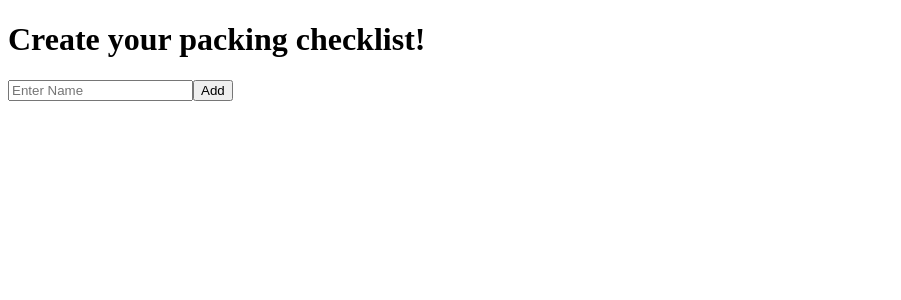
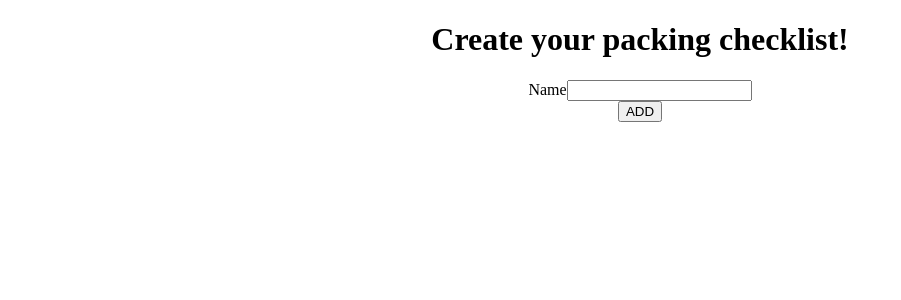
Before and after one commit to alinech20/packing-checklist, a Vue app: page / in a window 1280 px wide. Shown: the top 300 px of the page, without its empty margins (0-901 px from the left). Built offline with nearby package versions, Linux system fonts and the light colour scheme.

Commit message:
Replace html with own components

```diff
--- a/src/App.vue
+++ b/src/App.vue
@@ -11,8 +11,21 @@ const { getActiveChecklist } = storeToRefs(checklistStore)
 </script>
 
 <template>
-  <h1>Create your packing checklist!</h1>
-  <ChecklistListView v-if="!getActiveChecklist.id" />
-  <ChecklistView v-else />
-  <SnackBar />
+  <main class="content">
+    <h1 class="content-title">Create your packing checklist!</h1>
+    <ChecklistView v-if="getActiveChecklist.id" />
+    <ChecklistListView v-else />
+    <SnackBar />
+  </main>
 </template>
+
+<style lang="css">
+.content {
+  max-width: 960px;
+  margin: 0 auto;
+}
+
+.content-title {
+  text-align: center;
+}
+</style>
--- a/src/components/Global/forms/CustomButton.vue
+++ b/src/components/Global/forms/CustomButton.vue
@@ -6,7 +6,12 @@ defineProps<IButtonProps>()
 </script>
 
 <template>
-  <button @click="$emit('click')">{{ text }}</button>
+  <button class="custom-button" @click.stop.prevent="$emit('click')">{{ text }}</button>
 </template>
 
-<style scoped lang="css"></style>
+<style lang="css">
+.custom-button {
+  text-transform: uppercase;
+  cursor: pointer;
+}
+</style>
--- a/src/components/PackingChecklist/AddChecklist.vue
+++ b/src/components/PackingChecklist/AddChecklist.vue
@@ -1,11 +1,13 @@
 <script setup lang="ts">
 import { ref } from 'vue'
 import { useChecklistStore } from '@/stores/checklist.ts'
+import CustomInput from '@/components/Global/forms/CustomInput.vue'
+import CustomButton from '@/components/Global/forms/CustomButton.vue'
 
 const { addChecklist } = useChecklistStore()
 
 const name = ref<string>('')
-const submit = () => {
+const add = () => {
   addChecklist(name.value)
   name.value = ''
 }
@@ -13,11 +15,22 @@ const submit = () => {
 
 <template>
   <section class="add-checklist">
-    <form class="add-checklist__form" @submit.prevent="submit()">
-      <input type="text" class="add-checklist__input" placeholder="Enter Name" v-model="name" />
-      <input type="submit" class="add-checklist__submit" value="Add" />
+    <form class="add-checklist__form">
+      <CustomInput
+        label="Name"
+        label_for="name"
+        type="text"
+        class="add-checklist__input"
+        placeholder="Enter Name"
+        v-model.trim.capitalizeEach="name"
+      />
+      <CustomButton class="add-checklist__submit" text="Add" @click="add" />
     </form>
   </section>
 </template>
 
-<style lang="css"></style>
+<style lang="css">
+.add-checklist {
+  text-align: center;
+}
+</style>
--- a/src/components/PackingChecklist/ChecklistListItem.vue
+++ b/src/components/PackingChecklist/ChecklistListItem.vue
@@ -3,6 +3,8 @@ import type { IChecklist } from '@/types/checklist.ts'
 import { ref } from 'vue'
 import { useChecklistStore } from '@/stores/checklist.ts'
 import { usePackingItemStore } from '@/stores/packing-item.ts'
+import CustomInput from '@/components/Global/forms/CustomInput.vue'
+import CustomButton from '@/components/Global/forms/CustomButton.vue'
 
 const props = defineProps<{
   checklist: IChecklist
@@ -37,12 +39,7 @@ const saveChecklist = () => {
 }
 
 const removeChecklist = () => {
-  if (props.checklist.id) {
-    removeAllItemsByChecklistId(props.checklist.id)
-    return removeChecklistById(props.checklist.id)
-  }
-
-  removeAllItemsByChecklistTempId(props.checklist.temp_id)
+  if (props.checklist.id) return removeChecklistById(props.checklist.id)
   removeChecklistByTempId(props.checklist.temp_id)
 }
 
@@ -54,37 +51,26 @@ const setActiveChecklist = () => {
 
 <template>
   <article class="checklist-item">
-    <form class="checklist-item__edit-form" @submit.prevent="saveChecklist">
+    <form class="checklist-item__edit-form">
       <section class="checklist-item__actions">
-        <input
-          type="button"
-          class="checklist-item__remove"
-          @click="removeChecklist"
-          value="Remove"
-        />
-        <input
-          type="button"
+        <CustomButton class="checklist-item__remove" @click="removeChecklist" text="Remove" />
+        <CustomButton
           class="checklist-item__edit"
           v-if="!editMode"
           @click="editMode = true"
-          value="Edit name"
+          text="Edit name"
         />
-        <input type="submit" class="checklist-item__save" v-else value="Save" />
-        <input
-          type="button"
-          class="checklist-item__edit-items"
-          @click="setActiveChecklist"
-          value="Edit"
-        />
+        <CustomButton class="checklist-item__save" v-else text="Save" @click="saveChecklist" />
+        <CustomButton class="checklist-item__edit-items" @click="setActiveChecklist" text="Edit" />
       </section>
       <section class="checklist-item__data">
-        <label class="checklist-item__field-label" for="name">Name</label>
-        <input
-          id="name"
+        <CustomInput
+          label="Name"
+          label_for="name"
           class="checklist-item__field"
           type="text"
           :disabled="!editMode"
-          v-model="name"
+          v-model.trim.capitalizeEach="name"
         />
       </section>
     </form>
--- a/src/stores/checklist.ts
+++ b/src/stores/checklist.ts
@@ -163,7 +163,10 @@ export const useChecklistStore = defineStore(
       if (!redirect) return
       return id
     }
-    const resetActiveChecklist = () => (activeChecklist.value = {} as IChecklist)
+    const resetActiveChecklist = () => {
+      activeChecklist.value = {} as IChecklist
+      usePackingItemStore().setItems([])
+    }
 
     return {
       checklists,
--- a/src/stores/packing-item.ts
+++ b/src/stores/packing-item.ts
@@ -130,15 +130,6 @@ export const usePackingItemStore = defineStore(
       return items.value[getItemIdxByTempId(id)]
     }
 
-    const removeAllItemsByChecklistId = (id: number) => {
-      items.value.filter((item) => item.checklist_id !== id)
-    }
-
-    const removeAllItemsByChecklistTempId = (id: string | undefined) => {
-      if (!id) return
-      items.value.filter((item) => item.checklist_temp_id !== id)
-    }
-
     return {
       items,
       itemList,
@@ -149,8 +140,6 @@ export const usePackingItemStore = defineStore(
       removeItemByTempId,
       editItemById,
       editItemByTempId,
-      removeAllItemsByChecklistId,
-      removeAllItemsByChecklistTempId,
     }
   },
   {
--- /dev/null
+++ b/src/styles/main.css
@@ -0,0 +1,3 @@
+body {
+  margin: 0;
+}
--- a/src/types/forms.ts
+++ b/src/types/forms.ts
@@ -12,6 +12,7 @@ export interface IInputProps {
   min?: number
   max?: number
   step?: number
+  placeholder?: string
 }
 
 export interface IButtonProps {
```
